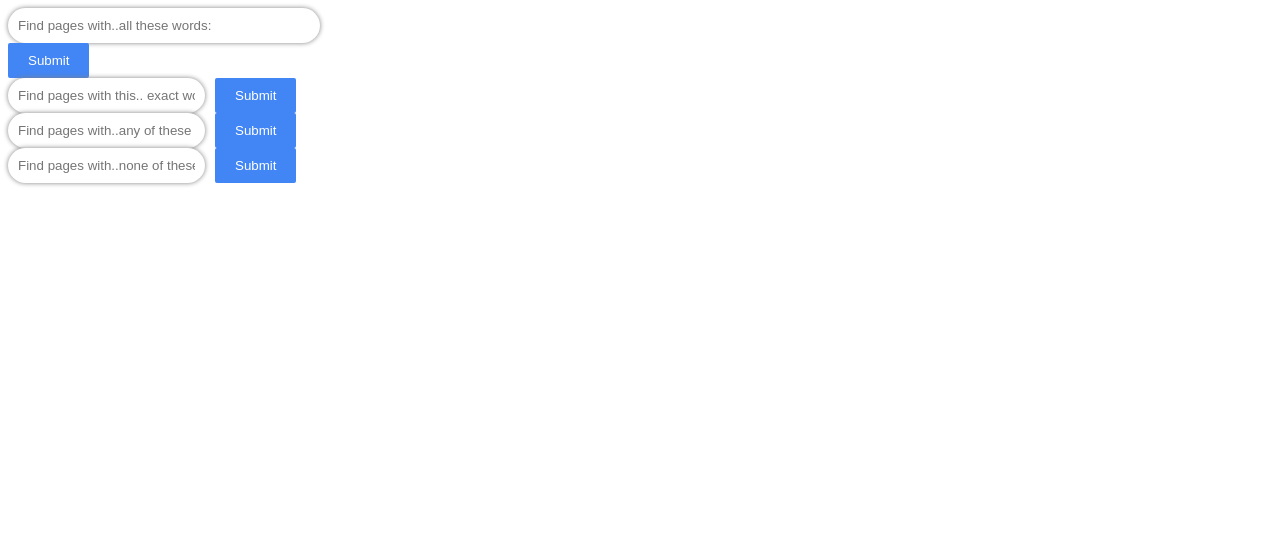
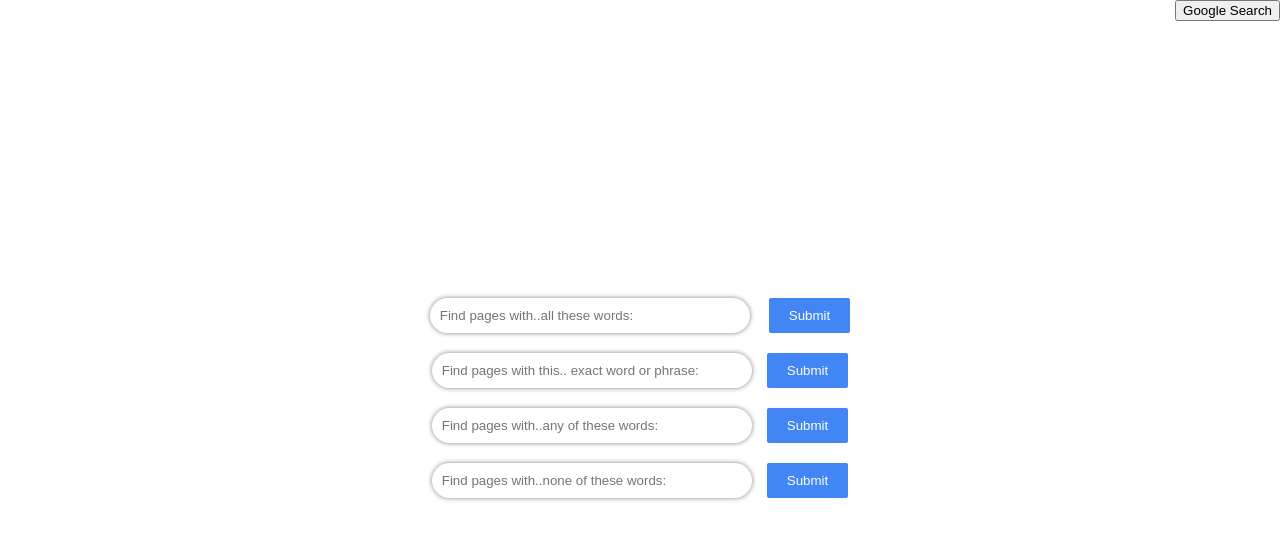
Before and after one commit to sarahtazyan/Google-Clone084, a plain HTML site: page testadvsearch.html in a window 1280 px wide. Drawn offline with Linux system fonts and the light colour scheme.

Commit message:
Add files via upload
Final

```diff
--- a/testadvsearch.html
+++ b/testadvsearch.html
@@ -2,6 +2,7 @@
 <html lang="en">
 <head>
     <link rel="stylesheet" href="testcssadv.css">
+    <link rel="stylesheet" href="google.css">
     <meta charset="UTF-8">
     <meta http-equiv="X-UA-Compatible" content="IE=edge">
     <meta name="viewport" content="width=device-width, initial-scale=1.0">
@@ -13,8 +14,7 @@
         <div class="search-bar">
             <form action="https://www.google.com/advanced_search">
                 <input type="text" placeholder="Find pages with..all these words:">
-        <input type="submit" >
-
+                <input type="submit">
         </div>
         <div class="search-bar">
             <form action="https://www.google.com/advanced_search">
@@ -32,9 +32,17 @@
             <form action="https://www.google.com/advanced_search">
                 <input type="text" placeholder="Find pages with..none of these words:">
           <input type="submit">
+          </form>
+          </div>
+          <div class="indeximg">
+            <form action="index.html">
+                <button>Google Search</button>
+            </form>
+            </div>
+        </div>
 
         </div>
-      </div>
+
 
 </body>
 </html>
```
Also changed, not shown: image.html (+1 -1 lines), testcssadv.css (line endings or trailing spaces).
